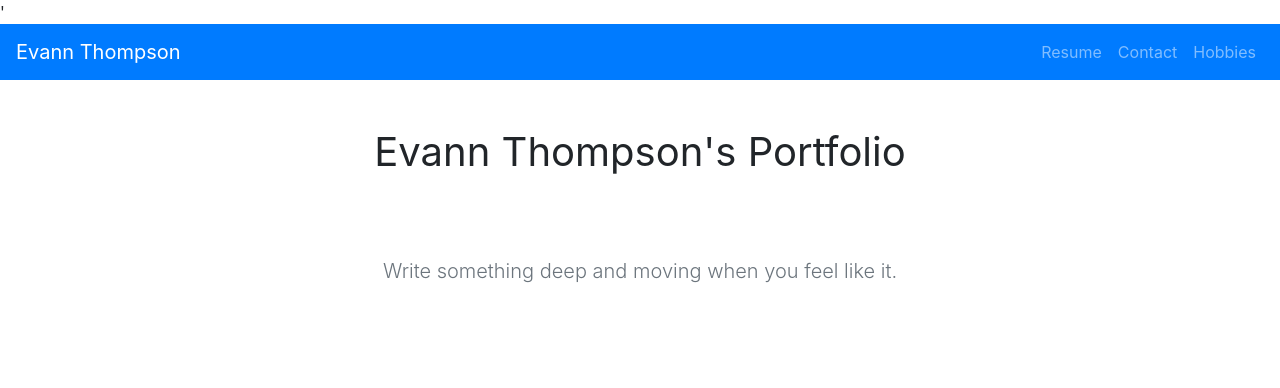
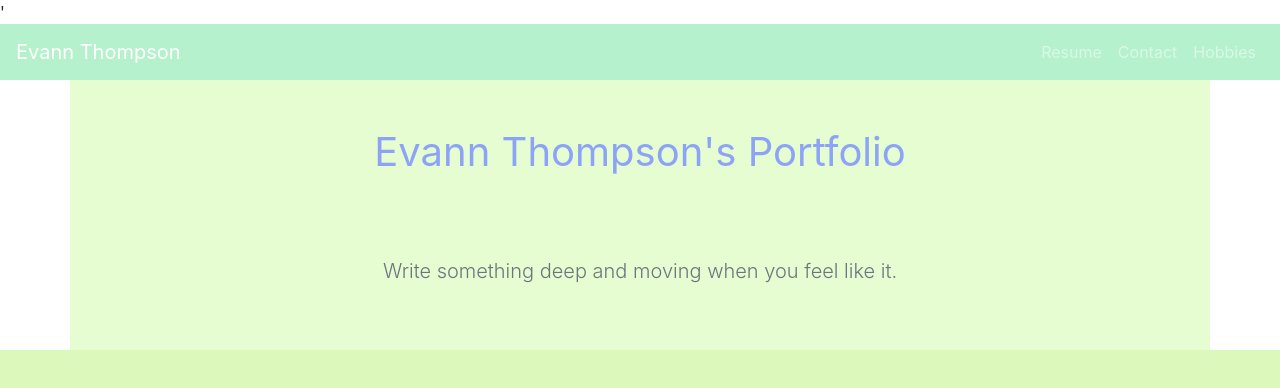
Before and after one commit to ethomps33/Portfolio, a plain HTML site: page index.html in a window 1280 px wide. Drawn offline with nearby package versions, Linux system fonts and the light colour scheme.

Commit message:
Updated the background color and the navbar color

```diff
--- a/index.html
+++ b/index.html
@@ -22,10 +22,11 @@
 "https://maxcdn.bootstrapcdn.com/bootstrap/4.4.1/js/bootstrap.min.js">
     </script>
 
+
 </head>
 
 <body>
-  <nav class="navbar navbar-expand-lg navbar-dark bg-primary">
+  <nav class="navbar navbar-expand-lg navbar-dark navbar-custom">
     <a class="navbar-brand" href="https://ethomps33.github.io/Portfolio/index.html" >Evann Thompson</a>
     <button class="navbar-toggler" type="button" data-toggle="collapse" data-target="#navbarColor01" aria-controls="navbarColor01" aria-expanded="false" aria-label="Toggle navigation">
         <span class="navbar-toggler-icon"></span>
--- a/style.css
+++ b/style.css
@@ -0,0 +1,19 @@
+html{
+    background-color: rgb(220, 248, 186);
+}
+.navbar-custom {
+    background-color: rgb(181, 241, 204);
+}
+/* Modify brand and text color */
+
+.navbar-custom .navbar-brand,
+.navbar-custom .navbar-text {
+    color: rgb(251, 251, 251);
+}
+section {
+    background-color: rgb(229, 253, 209);
+}
+.fw-light {
+    color: rgb(140, 163, 247);
+
+}
```
